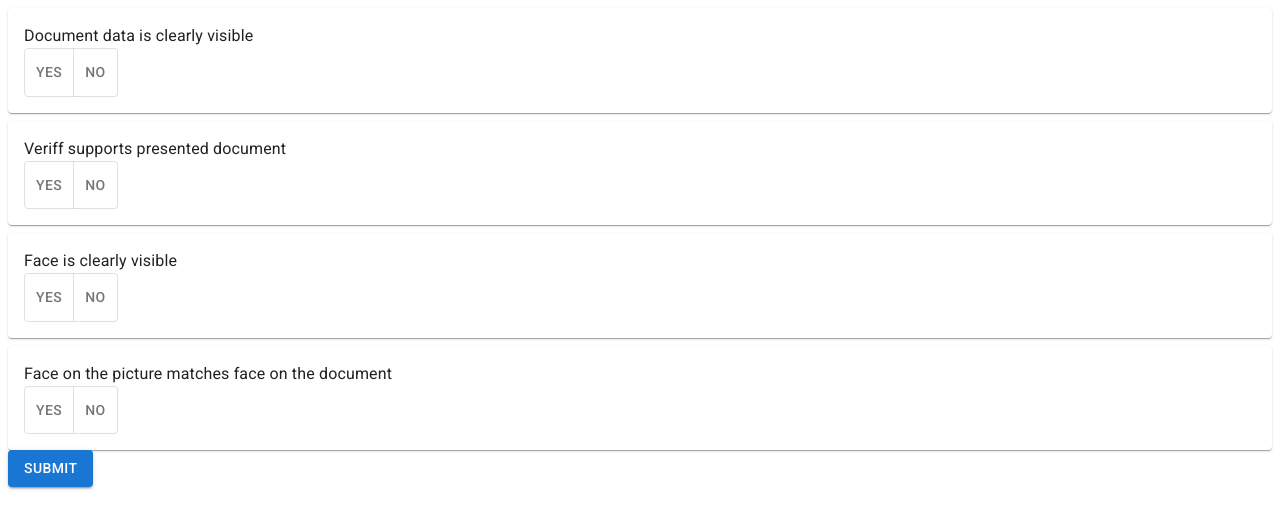
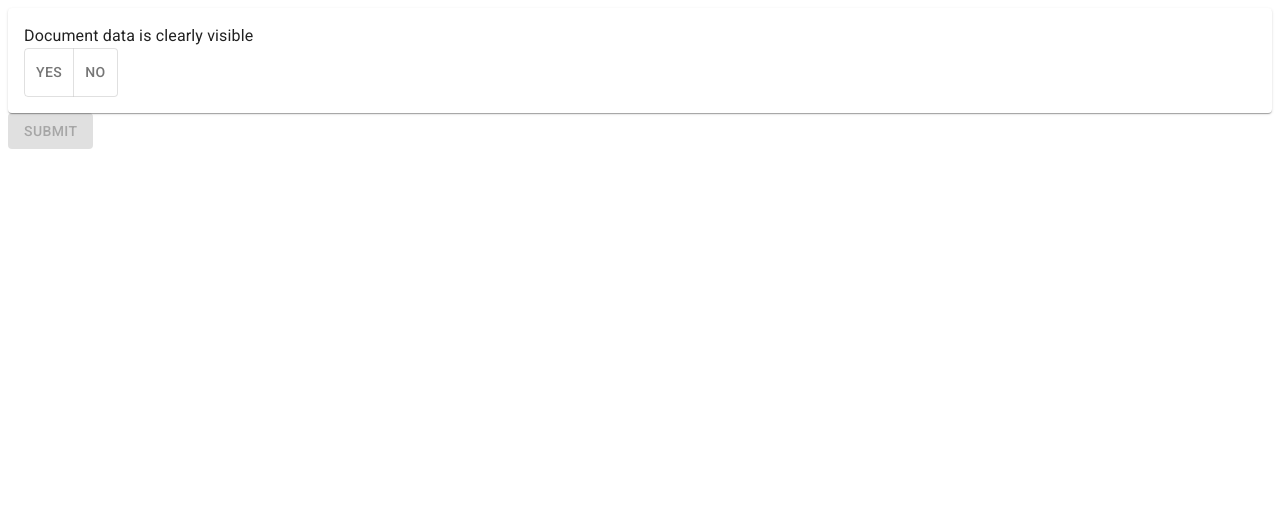
Before and after one commit to MM1132/veriff-frontend-task, a Next.js app: page / in a window 1280 px wide. Shown: the top 528 px of the page. Built offline with nearby package versions, Linux system fonts and the light colour scheme.

Commit message:
Form works. No KB controls implemented.

```diff
--- a/package.json
+++ b/package.json
@@ -38,7 +38,8 @@
     "react": "18.2.0",
     "react-dom": "18.2.0",
     "styled-components": "^5.3.6",
-    "typescript": "^4.9.4"
+    "typescript": "^4.9.4",
+    "yup": "^0.32.11"
   },
   "devDependencies": {
     "@types/styled-components": "^5.1.26",
--- a/src/components/forms/veriffApiForm/index.tsx
+++ b/src/components/forms/veriffApiForm/index.tsx
@@ -1,6 +1,8 @@
 "use client"
 import { Button, Stack } from "@mui/material"
 import { Form, Formik } from "formik"
+import { ifReturn } from "src/utils/ifContitionReturn"
+import * as yup from "yup"
 import { FormYesNoQuestion } from "./FormYesNoQuestion"
 import { Question, Result, YesNo } from "./question"
 
@@ -25,26 +27,59 @@ const QUESTIONS: Question[] = [
     priority: 3,
     description: "Document data is clearly visible"
   }
-]
+].sort((question1, question2) => question1.priority - question2.priority)
+
+interface FormikResult {
+  results: Result[]
+}
 
 export const VeriffApiForm = () => {
-  const handleSubmit = (formikResult: { results: Result[] }) => {
-    console.log(formikResult.results)
+  const handleSubmit = ({ results }: FormikResult) => {
+    const firstNoIndex = results.findIndex((result) => result.result === YesNo.NO)
+    let finalResults: Result[]
+
+    if (firstNoIndex === -1) {
+      finalResults = results
+    } else {
+      finalResults = results.slice(0, firstNoIndex + 1)
+    }
+
+    console.log("finalResults", finalResults)
   }
 
   return (
     <>
       <Formik
+        validateOnMount
         initialValues={{
-          results: QUESTIONS.map((question) => ({ checkId: question.id, result: undefined }))
+          results: QUESTIONS.map((question) => ({
+            checkId: question.id,
+            result: undefined
+          }))
         }}
         onSubmit={handleSubmit}
+        validationSchema={yup.object({
+          results: yup.array().test("allYesOrOneNo", (results) => {
+            return (
+              results?.every((result) => result.result === YesNo.YES) ||
+              results?.some((result) => result.result === YesNo.NO) ||
+              false
+            )
+          })
+        })}
       >
-        {({ submitForm, handleChange, values, isSubmitting, setFieldValue }) => (
+        {({ submitForm, values, isSubmitting, setFieldValue, isValid }) => (
           <Form>
             <Stack direction="column" gap={1}>
-              {QUESTIONS.sort(
-                (question1, question2) => question1.priority - question2.priority
+              {QUESTIONS.slice(
+                0,
+                ifReturn(
+                  values.results.findIndex((result) => result.result !== YesNo.YES),
+                  QUESTIONS.length,
+                  (value) => {
+                    return value !== -1
+                  }
+                ) + 1
               ).map((question, index) => (
                 <FormYesNoQuestion
                   onChange={(newValue: YesNo) => {
@@ -57,7 +92,7 @@ export const VeriffApiForm = () => {
               ))}
             </Stack>
 
-            <Button variant="contained" onClick={submitForm} disabled={isSubmitting}>
+            <Button variant="contained" onClick={submitForm} disabled={isSubmitting || !isValid}>
               Submit
             </Button>
           </Form>
--- /dev/null
+++ b/src/utils/ifContitionReturn.ts
@@ -0,0 +1,6 @@
+export const ifReturn = (value: any, replacer: any, condition: (value: any) => boolean): any => {
+  if (condition(value)) {
+    return value
+  }
+  return replacer
+}
```
Also changed, not shown: 1 other file (tests, documents, lock files or other folders).
